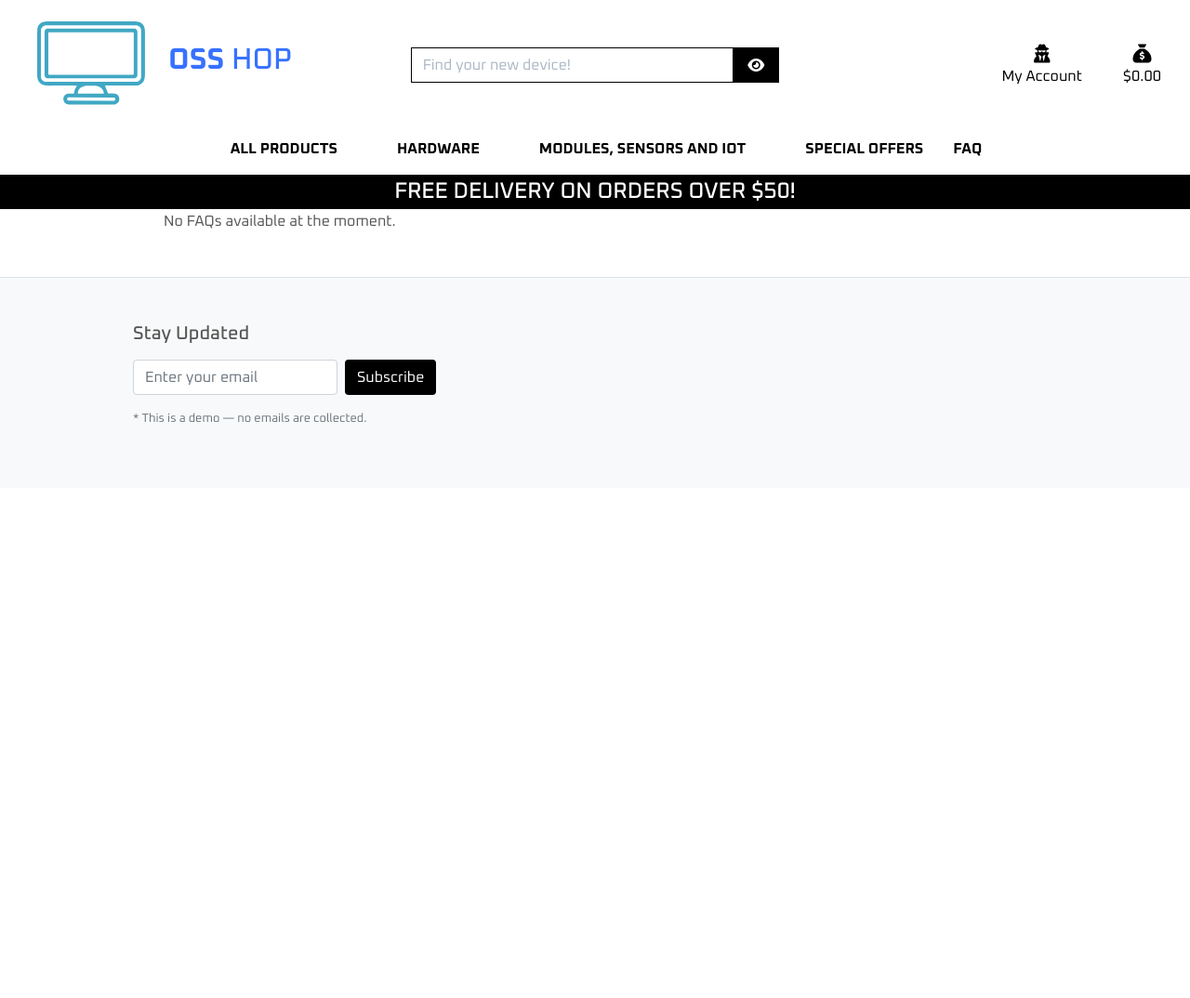
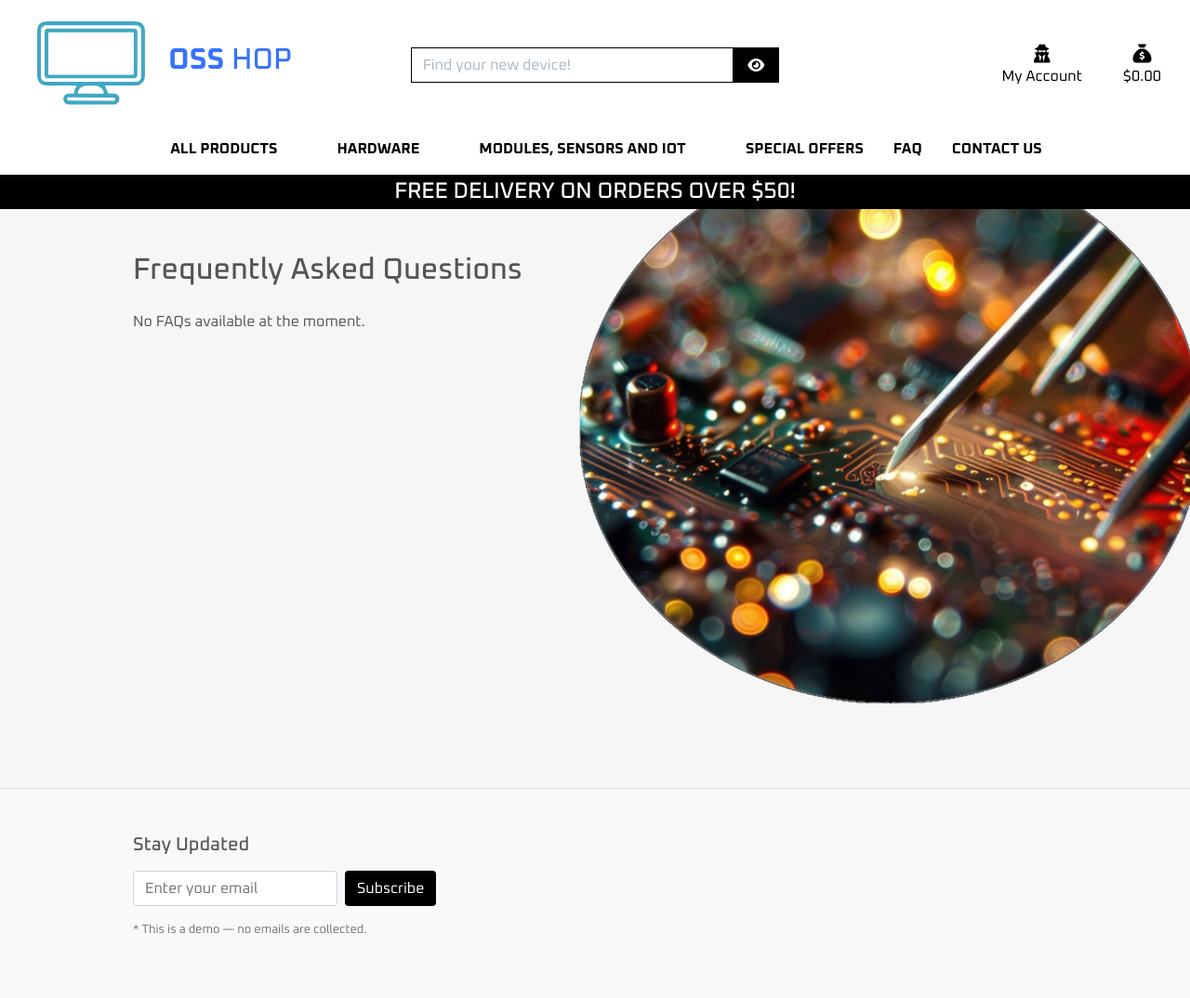
Before and after one commit to TheBlep/OSShop, a Django app: page /faq/ in a window 1280 px wide. Shown: the whole page at 93% size. Before the commit the page ends 455 px from the top, so only its background shows below. Run offline with Django 3.2, Linux system fonts and the light colour scheme; data that the repository does not hold is empty; some libraries are stand-ins or nearby versions; some web fonts are replaced.

Commit message:
edit: add contact form

```diff
--- a/boutique_ado/settings.py
+++ b/boutique_ado/settings.py
@@ -60,7 +60,7 @@ INSTALLED_APPS = [
     'bag',
     'checkout',
     'profiles',
-
+    'contact',
     # Other
     'crispy_forms',
     'storages',
--- a/boutique_ado/urls.py
+++ b/boutique_ado/urls.py
@@ -31,5 +31,6 @@ urlpatterns = [
     path('checkout/', include('checkout.urls')),
     path('profile/', include('profiles.urls')),
     path('faq/', include('faq.urls')),
+    path('contact/', include('contact.urls')),
 ] + static(settings.MEDIA_URL, document_root=settings.MEDIA_ROOT)
 handler404 = 'boutique_ado.views.handler404'
--- /dev/null
+++ b/contact/admin.py
@@ -0,0 +1,3 @@
+from django.contrib import admin
+
+# Register your models here.
--- /dev/null
+++ b/contact/apps.py
@@ -0,0 +1,6 @@
+from django.apps import AppConfig
+
+
+class ContactConfig(AppConfig):
+    default_auto_field = 'django.db.models.BigAutoField'
+    name = 'contact'
--- /dev/null
+++ b/contact/forms.py
@@ -0,0 +1,6 @@
+from django import forms
+
+class ContactForm(forms.Form):
+    name = forms.CharField(max_length=100, label='Your Name')
+    email = forms.EmailField(label='Your Email')
+    message = forms.CharField(widget=forms.Textarea, label='Your Message')
--- /dev/null
+++ b/contact/models.py
@@ -0,0 +1,3 @@
+from django.db import models
+
+# Create your models here.
--- /dev/null
+++ b/contact/tests.py
@@ -0,0 +1,3 @@
+from django.test import TestCase
+
+# Create your tests here.
--- /dev/null
+++ b/contact/urls.py
@@ -0,0 +1,6 @@
+from django.urls import path
+from .views import contact_view
+
+urlpatterns = [
+    path('', contact_view, name='contact'),
+]
--- a/faq/templates/faq/faq_list.html
+++ b/faq/templates/faq/faq_list.html
@@ -1,5 +1,5 @@
 {% extends "base.html" %}
-#{% load static %}
+{% load static %}
 
 {% block page_header %}
     <div class="container header-container">
@@ -10,8 +10,9 @@
 {% endblock %}
 
 {% block content %}
-<div class="overlay"></div>
-<div class="container px-4 px-md-5">
+<div class="container h-100">
+    <div class="row h-50">
+        <div class="col-7 col-md-6 my-auto">
             <h2 class="mb-4">Frequently Asked Questions</h2>
 
             {% for faq in faqs %}
@@ -23,4 +24,6 @@
                 <p>No FAQs available at the moment.</p>
             {% endfor %}
         </div>
+    </div>
+</div>
 {% endblock %}
--- a/templates/includes/main-nav.html
+++ b/templates/includes/main-nav.html
@@ -60,5 +60,13 @@
                 </a>
             </div>
         </li>
+        <li class="nav-item"></li>
+        <a class="logo-font font-weight-bold nav-link text-black"></a>
+            <div class="logo-font font-weight-bold nav-link text-black" id="specials-link">
+                <a class="text-black" href="{% url 'contact' %}">
+                    Contact Us
+                </a>
+            </div>
+        </li>
     </ul>
 </div>
```
Also changed, not shown: contact/templates/contact/contact.html (added, +34 -0 lines), contact/views.py (added, +15 -0 lines), contact/__init__.py (added), contact/migrations/__init__.py (added). Lines whose indentation alone changed are shown as unchanged.
